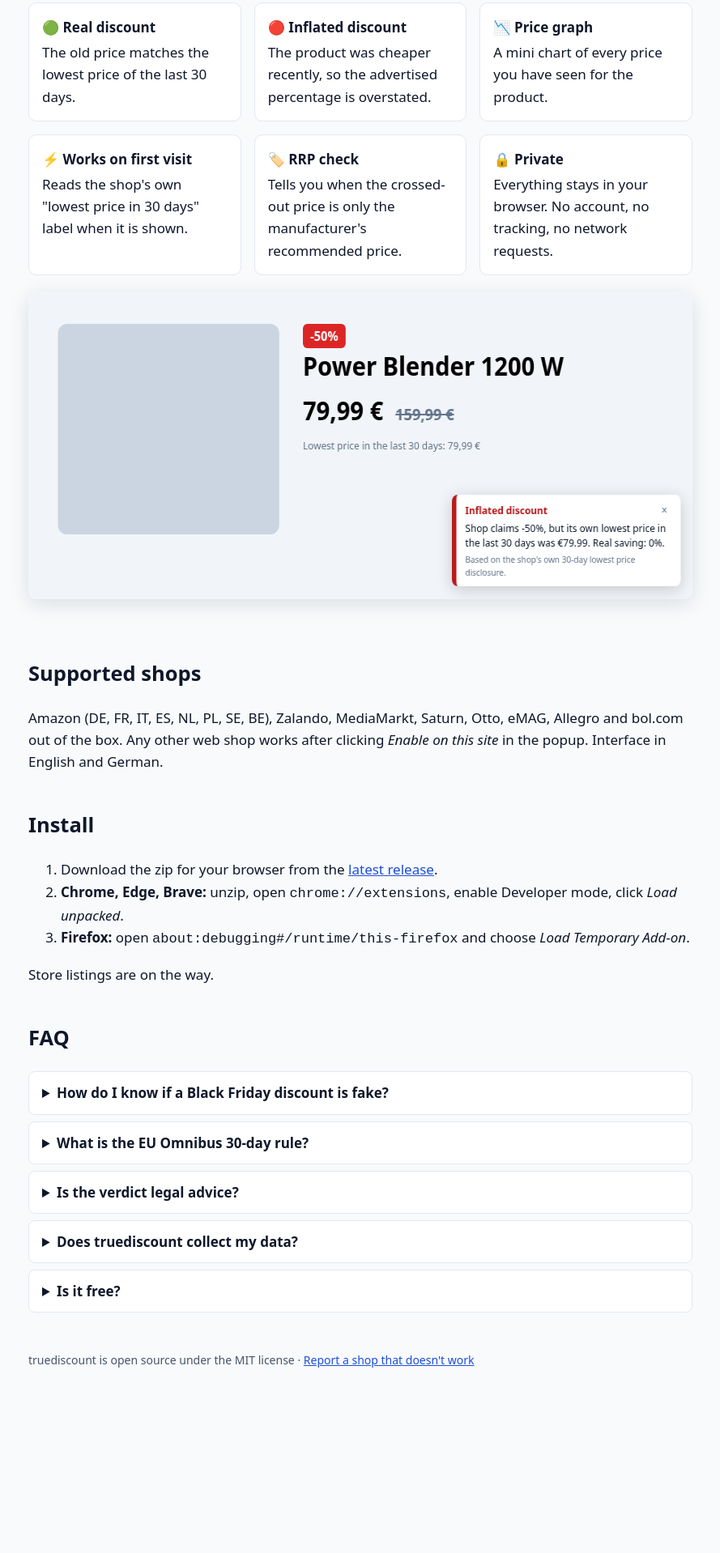
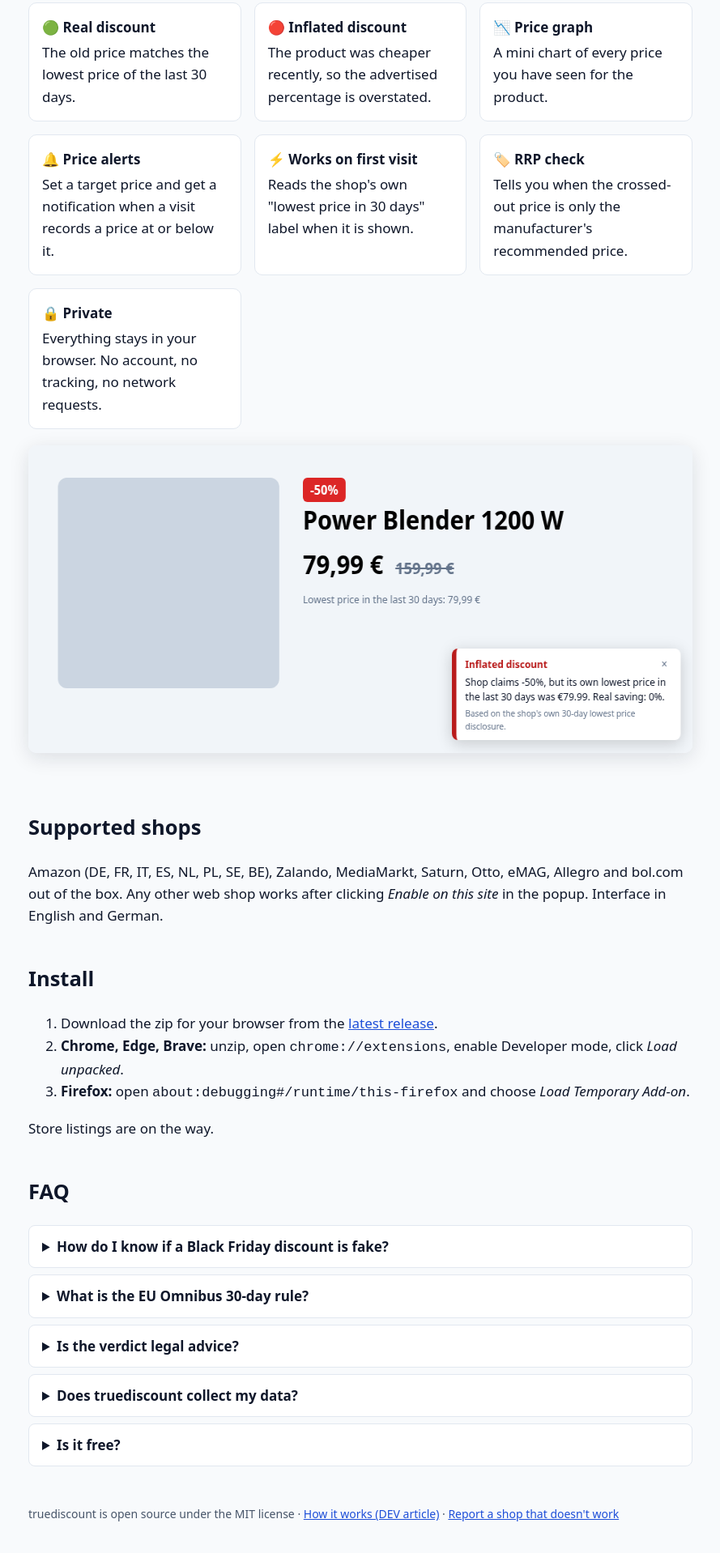
Before and after one commit to emirmrkaljevic/truediscount, a website: page docs/index.html in a window 1280 px wide. Shown: the part 1064-2982 px from the top of the page at 81% size, without its empty margins (195-1084 px from the left). Before the commit the page ends 2820 px from the top, so only its background shows below. Drawn offline with Linux system fonts and the light colour scheme.

Commit message:
Link the DEV article and list price alerts on the website

```diff
--- a/docs/index.html
+++ b/docs/index.html
@@ -56,6 +56,7 @@ footer{color:var(--mute);font-size:14px;margin-top:48px}a{color:#1d4ed8}
 <div class="card"><b>🟢 Real discount</b>The old price matches the lowest price of the last 30 days.</div>
 <div class="card"><b>🔴 Inflated discount</b>The product was cheaper recently, so the advertised percentage is overstated.</div>
 <div class="card"><b>📉 Price graph</b>A mini chart of every price you have seen for the product.</div>
+<div class="card"><b>🔔 Price alerts</b>Set a target price and get a notification when a visit records a price at or below it.</div>
 <div class="card"><b>⚡ Works on first visit</b>Reads the shop's own "lowest price in 30 days" label when it is shown.</div>
 <div class="card"><b>🏷️ RRP check</b>Tells you when the crossed-out price is only the manufacturer's recommended price.</div>
 <div class="card"><b>🔒 Private</b>Everything stays in your browser. No account, no tracking, no network requests.</div>
@@ -81,5 +82,5 @@ footer{color:var(--mute);font-size:14px;margin-top:48px}a{color:#1d4ed8}
 <details><summary>Does truediscount collect my data?</summary><p>No. See the <a href="https://github.com/emirmrkaljevic/truediscount/blob/main/PRIVACY.md">privacy policy</a>.</p></details>
 <details><summary>Is it free?</summary><p>Yes, free and open source (MIT). You can support development through <a href="https://github.com/sponsors/emirmrkaljevic">GitHub Sponsors</a>.</p></details>
 
-<footer>truediscount is open source under the MIT license · <a href="https://github.com/emirmrkaljevic/truediscount/issues">Report a shop that doesn't work</a></footer>
+<footer>truediscount is open source under the MIT license · <a href="https://dev.to/emirmrkaljevic/catching-fake-black-friday-discounts-with-a-400-line-browser-extension-and-the-eus-30-day-rule-541e">How it works (DEV article)</a> · <a href="https://github.com/emirmrkaljevic/truediscount/issues">Report a shop that doesn't work</a></footer>
 </main></body></html>
--- a/docs/sitemap.xml
+++ b/docs/sitemap.xml
@@ -1,2 +1,2 @@
 <?xml version="1.0" encoding="UTF-8"?>
-<urlset xmlns="http://www.sitemaps.org/schemas/sitemap/0.9"><url><loc>https://emirmrkaljevic.github.io/truediscount/</loc><lastmod>2026-10-17</lastmod></url></urlset>
+<urlset xmlns="http://www.sitemaps.org/schemas/sitemap/0.9"><url><loc>https://emirmrkaljevic.github.io/truediscount/</loc><lastmod>2026-10-19</lastmod></url></urlset>
```
Also changed, not shown: README.md.
